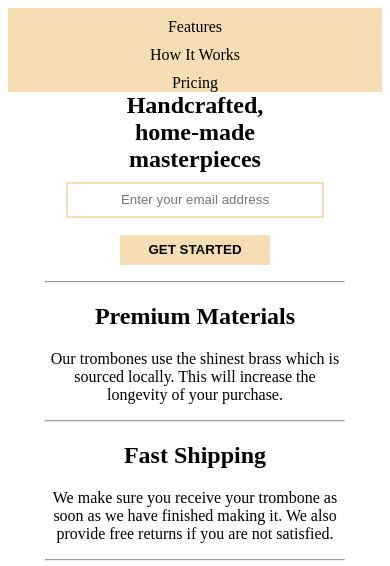
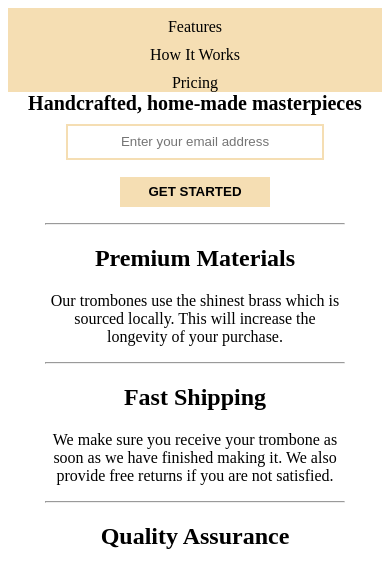
Before and after one commit to musekwa/product-landing-page, a plain HTML site: page index.html in a window 390 px wide. Shown: the top 566 px of the page. Drawn offline with Linux system fonts and the light colour scheme.

Commit message:
All page completely responsive and optimized

```diff
--- a/css/style.css
+++ b/css/style.css
@@ -200,6 +200,13 @@ input[placeholder="Enter your email address"]{
         margin: auto;
     }
 
+    #footer {
+        width: 100%;
+    }
 
+    #title  {
+        font-size: 20px;
+        width: 100%;
+    }
 
 }
--- a/index.html
+++ b/index.html
@@ -16,7 +16,7 @@
             <a class="nav-link" href="#pricing">Pricing</a>
         </nav>
     </header>
-    <h2 class="main-part" style="text-align: center">Handcrafted, home-made masterpieces</h2>
+    <h2 id="title" class="main-part" style="text-align: center">Handcrafted, home-made masterpieces</h2>
     <form class="main-part" id="form" action="https://www.freecodecamp.com/email-submit" method="POST">
         <input type="email" name="email" id="email" placeholder="Enter your email address">
         <input type="submit" name="submt" id="submit" value="GET STARTED">
```
